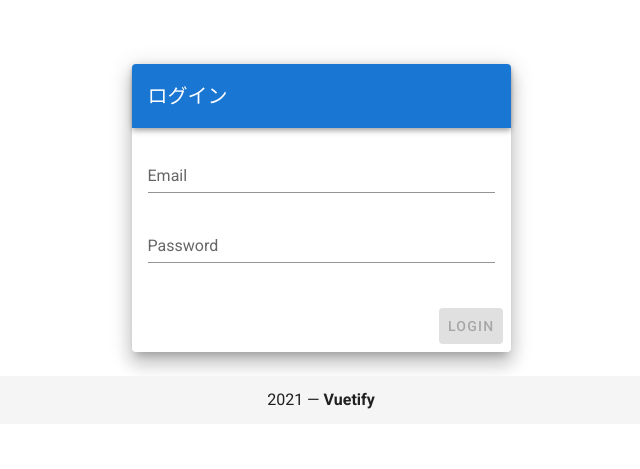
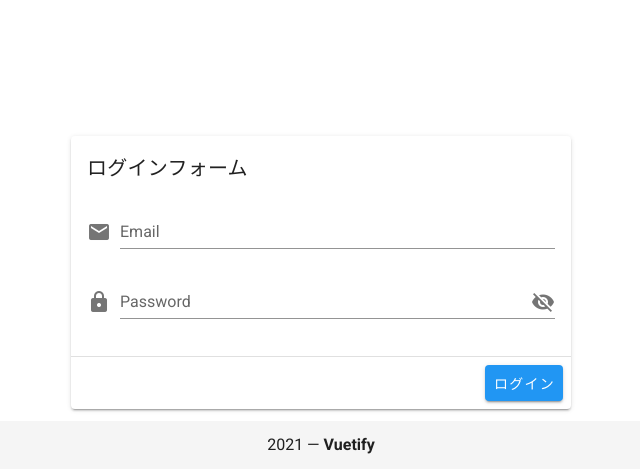
Before and after one commit to oga0927/Book_Library_Vue.js, a Vue app in the folder bookapp/: page /login in a window 1280 px wide. Shown: the part 744-1213 px from the top of the page, without its empty margins (319-959 px from the left). Before the commit the page ends 1168 px from the top, so only its background shows below. Built offline with nearby package versions, Linux system fonts and the light colour scheme.

Commit message:
validate

```diff
--- a/bookapp/src/pages/Login.vue
+++ b/bookapp/src/pages/Login.vue
@@ -1,82 +1,84 @@
 <template>
-  <v-container fill-height>
-    <v-layout align-center justify-center>
-      <v-flex xs12 sm8 md4>
-        <v-card class="elevation-12">
-          <v-toolbar dark color="primary">
-              <v-toolbar-title>ログイン</v-toolbar-title>
-          </v-toolbar>
+  <v-form>
+    <v-main>
+      <v-card width="500" class="mx-auto mt-5">
+        <v-card-title>ログインフォーム</v-card-title>
         <v-card-text>
-            <v-form ref="form" v-model="valid">
+
           <v-text-field
             name="email"
             label="Email"
             type="email"
             v-model="email"
             :rules="emailRules"
+            prepend-icon="mdi-email"
             required
-              data-cy="loginEmailField"
-            >
-            </v-text-field>
+            data-cy="loginEmailField" />
+
           <v-text-field
             name="password"
             label="Password"
-              type="password"
-              data-cy="loginPasswordField"
+            :type="showPassword ? 'text' : 'password'"
             v-model="password"
             :rules="passwordRules"
-              required
-            >
-            </v-text-field>
-            </v-form>
+            prepend-icon="mdi-lock"
+            :append-icon="showPassword ? 'mdi-eye' : 'mdi-eye-off'"
+            @click:append="showPassword = !showPassword"
+            data-cy="loginPasswordField"
+            required/>
         </v-card-text>
+
+        <v-divider></v-divider>
         <v-card-actions>
           <v-spacer></v-spacer>
           <v-btn
-              color="primary"
-              :disabled="!valid"
+              color="info"
               @click="submit"
-              data-cy="signinSubmitBtn"
-              >Login</v-btn
+            >ログイン</v-btn
           >
         </v-card-actions>
       </v-card>
-      </v-flex>
-    </v-layout>
-  </v-container>
+    </v-main>
+  </v-form>
 </template>
 
+
+
 <script>
+// import firebase from 'firebase'
 export default {
-    name: 'Signin',
+  name: 'LogIn',
+
   data() {
     return {
       valid: false,
-            email: '',
-            password: '',
+      showPassword: false,
+      username: "",
+      email: "",
+      password: "",
       emailRules: [
-                v => !!v || 'E-mail is required',
-                v => /.+@.+/.test(v) || 'E-mail must be valid'
+        v => !!v || "メールアドレスを入力してください",
+        v => /.+@.+/.test(v) || "正しいメールアドレスを入力してください"
       ],
       passwordRules: [
-                v => !!v || 'Password is required',
-                v =>
-                    v.length >= 6 ||
-                    'Password must be greater than 6 characters'
+        v => !!v || "パスワードを入力してください",
+        v => v.length >= 6 || "パスワードは6文字以上で入力してください"
       ]
-        };
+    }
   },
   methods: {
     submit() {
       if (this.$refs.form.validate()) {
-                this.$store.dispatch('userLogin', {
+      this.$store.dispatch("userLogin", {
         email: this.email,
         password: this.password
         });
       }
+    },
+  },
 }
-    }
-};
 </script>
 
-<style scoped></style>
+<style>
+
+</style>
```
Lines whose indentation alone changed are shown as unchanged.
